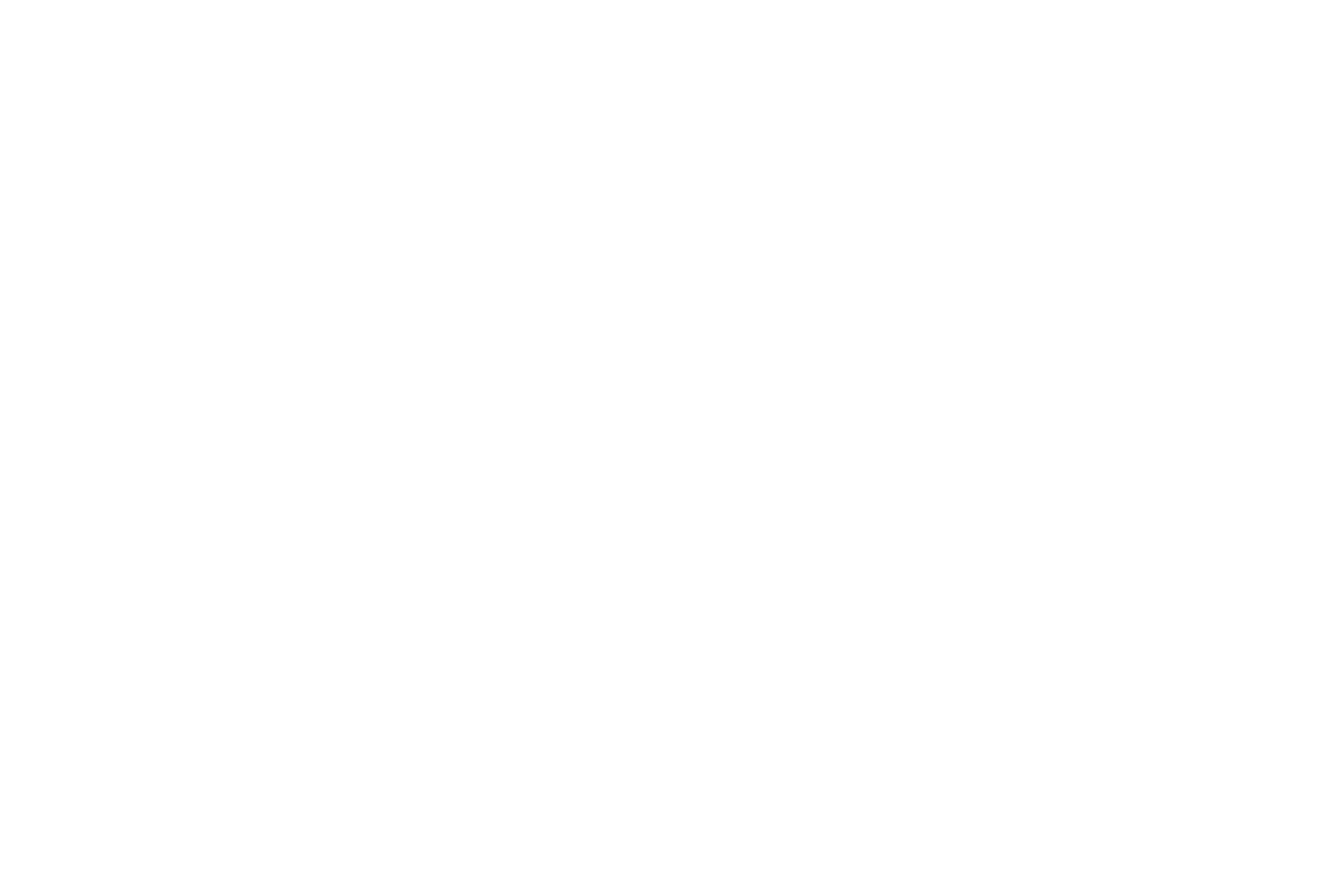
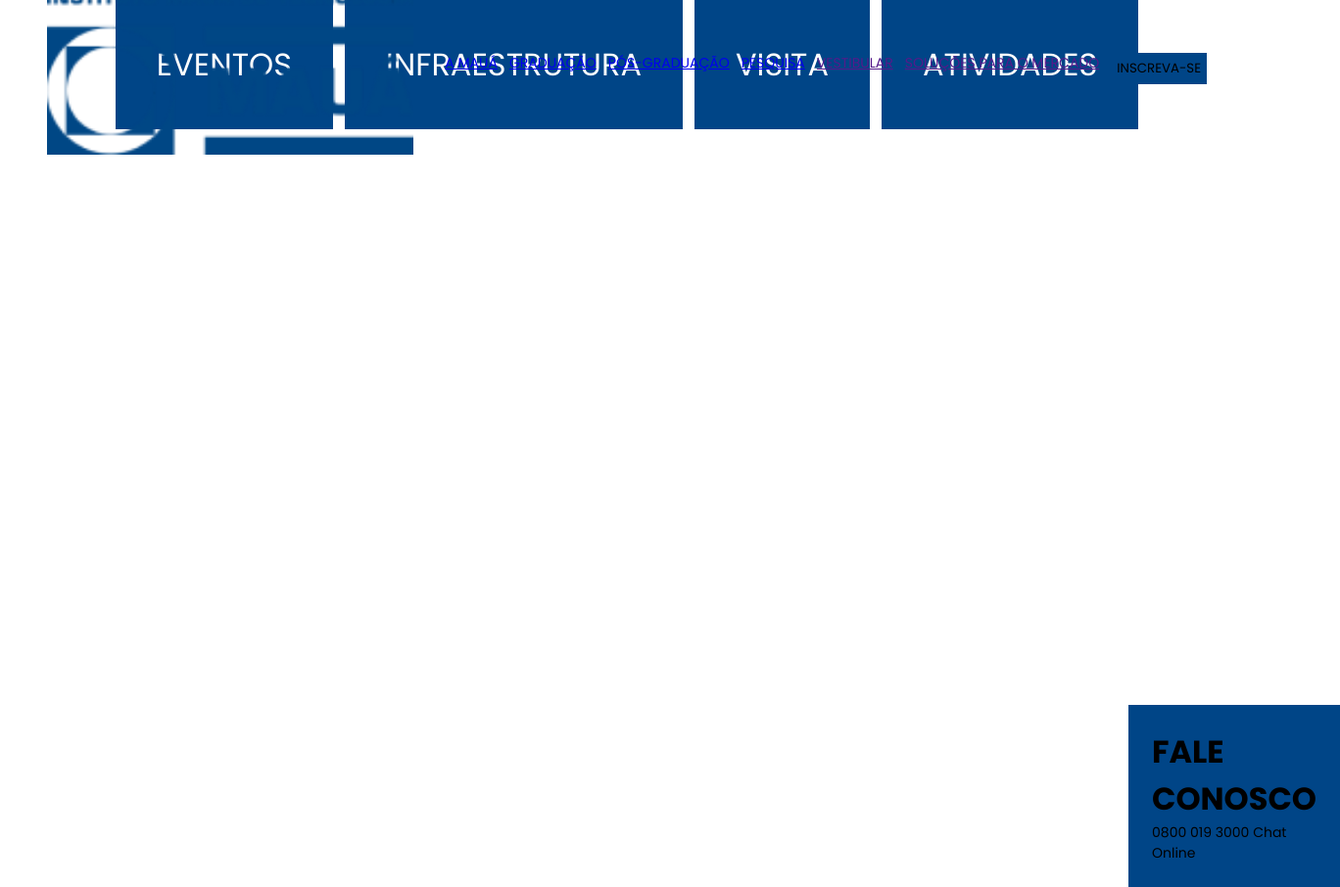
Before and after one commit to Maua-Dev/dev_in_the_dark_teste7, a plain HTML site: page primeira-bateria/index.html in a window 1280 px wide. Shown: the whole page at 98% size, 1368 px wide, since content can reach past the window. Before the commit the page ends 800 px from the top, so only its background shows below. Drawn offline with Linux system fonts and the light colour scheme.

Commit message:
tristeza

```diff
--- a/primeira-bateria/index.html
+++ b/primeira-bateria/index.html
@@ -1,20 +1,67 @@
 <!DOCTYPE html>
 <html lang="pt-br">
-
   <head>
-    <meta charset="UTF-8">
-    <meta name="viewport" content="width=device-width, initial-scale=1.0">
-    <link rel="stylesheet" href="styles.css">
-    <link rel="preconnect" href="https://fonts.googleapis.com">
-    <link rel="preconnect" href="https://fonts.gstatic.com" crossorigin>
+    <meta charset="UTF-8" />
+    <meta name="viewport" content="width=device-width, initial-scale=1.0" />
+    <link rel="stylesheet" href="styles.css" />
+    <link rel="preconnect" href="https://fonts.googleapis.com" />
+    <link rel="preconnect" href="https://fonts.gstatic.com" crossorigin />
     <link
       href="https://fonts.googleapis.com/css2?family=Poppins:ital,wght@0,100;0,200;0,300;0,400;0,500;0,600;0,700;0,800;0,900;1,100;1,200;1,300;1,400;1,500;1,600;1,700;1,800;1,900&display=swap"
-        rel="stylesheet">
+      rel="stylesheet"
+    />
     <title>Dev in The Dark</title>
   </head>
 
   <body>
     <!--Escreva a partir daqui-->
+    <header
+      style="
+        position: absolute;
+        top: 0;
+        left: 0;
+        display: flex;
+        padding: 24px 16px 24px 16px;
+        height: 140px;
+        width: 100%;
+        justify-content: space-evenly;
+        align-items: center;
+      "
+    >
+      <img src="./logo-maua.png" alt="Logo da Mauá" style="width: 30%" />
+      <div style="display: flex; gap: 12px; color: #cccccc; font-size: 14px">
+        <a href="#">A MAUÁ</a>
+        <a href="#">GRADUAÇÃO</a>
+        <a href="#">PÓS-GRADUAÇÃO</a>
+        <a href="#">PESQUISA</a>
+        <a href="">VESTIBULAR</a>
+        <a href="">SOLUÇÕES PARA O MERCADO</a>
+        <button style="background-color: #004587; padding: 6px">
+          INSCREVA-SE
+        </button>
+      </div>
+    </header>
+    <main style="display: flex; justify-content: center; align-items: center">
+      <div style="display: flex; font-size: 32px; color: white; gap: 12px">
+        <div style="background-color: #004587; padding: 42px">EVENTOS</div>
+        <div style="background-color: #004587; padding: 42px">
+          INFRAESTRUTURA
+        </div>
+        <div style="background-color: #004587; padding: 42px">VISITA</div>
+        <div style="background-color: #004587; padding: 42px">ATIVIDADES</div>
+      </div>
+    </main>
+    <footer
+      style="
+        position: absolute;
+        top: 90vh;
+        left: 90vw;
+        background-color: #004587;
+        padding: 24px;
+      "
+    >
+      <p style="font-size: 32px; font-weight: bold">FALE CONOSCO</p>
+      <p style="font-size: 14px">0800 019 3000 Chat Online</p>
+    </footer>
   </body>
-
 </html>
```
Lines whose indentation alone changed are shown as unchanged.
